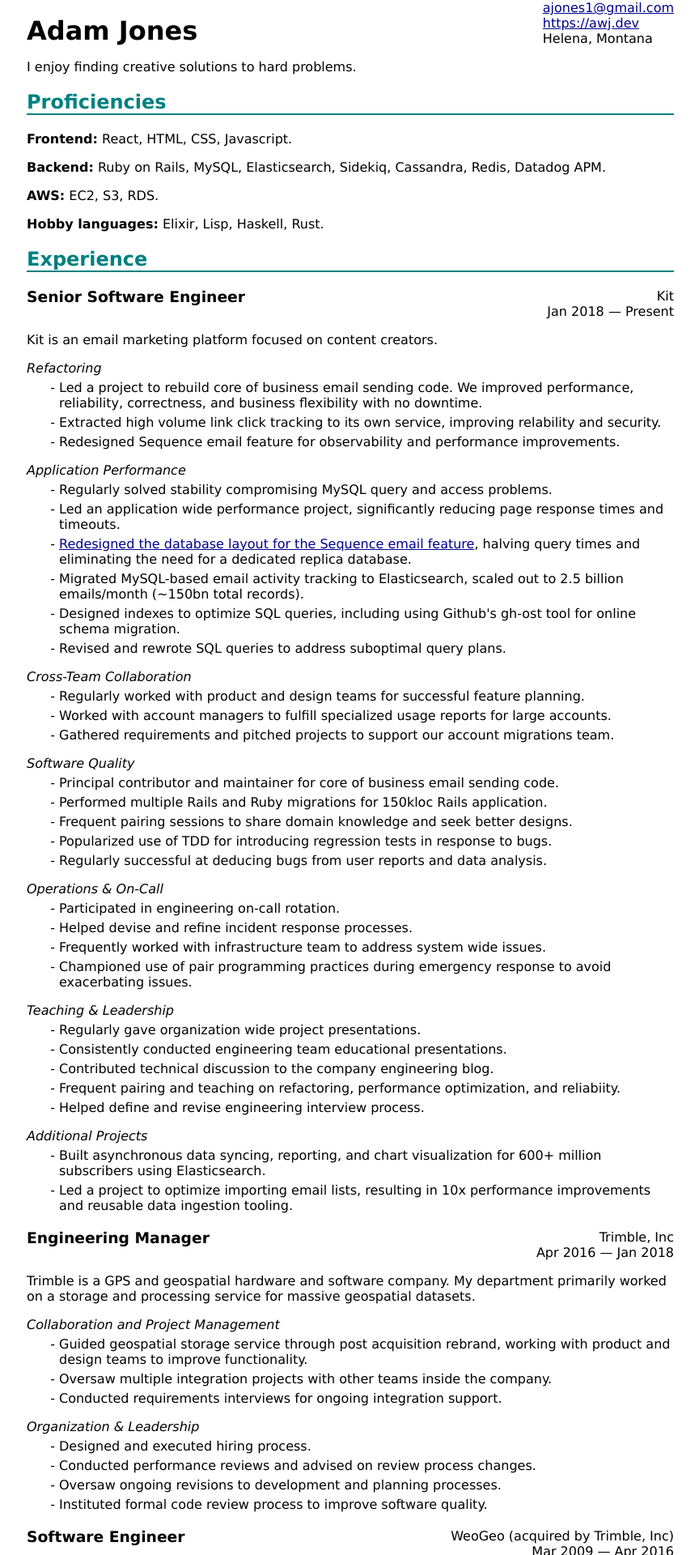
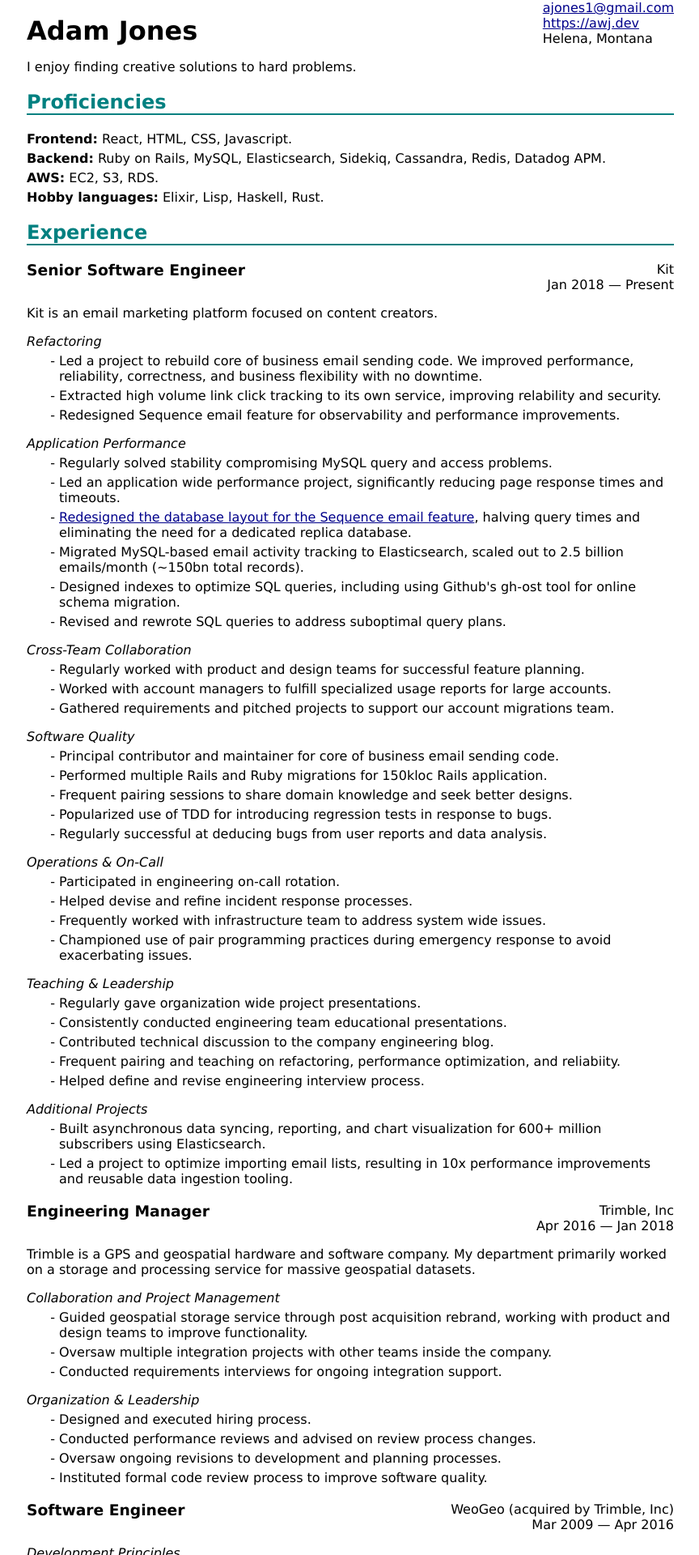
Before and after one commit to awj/awj.github.io, a Jekyll site: the page resume.html, which Jekyll copies as it is, in a window 1280 px wide. Shown: the top 1920 px of the page at 81% size, without its empty margins (207-1071 px from the left). Built offline with Jekyll 4.4.1, drawn with Linux system fonts in a browser that asks for light colours.

Commit message:
Tighten up margins.

```diff
--- a/resume.html
+++ b/resume.html
@@ -39,6 +39,10 @@
       section h2 {
           color: #008080;
           border-bottom: 2px solid #008080;
+      }
+
+      dl.skill {
+          margin: 5px 0;
       }
 
       dl.skill {
```
